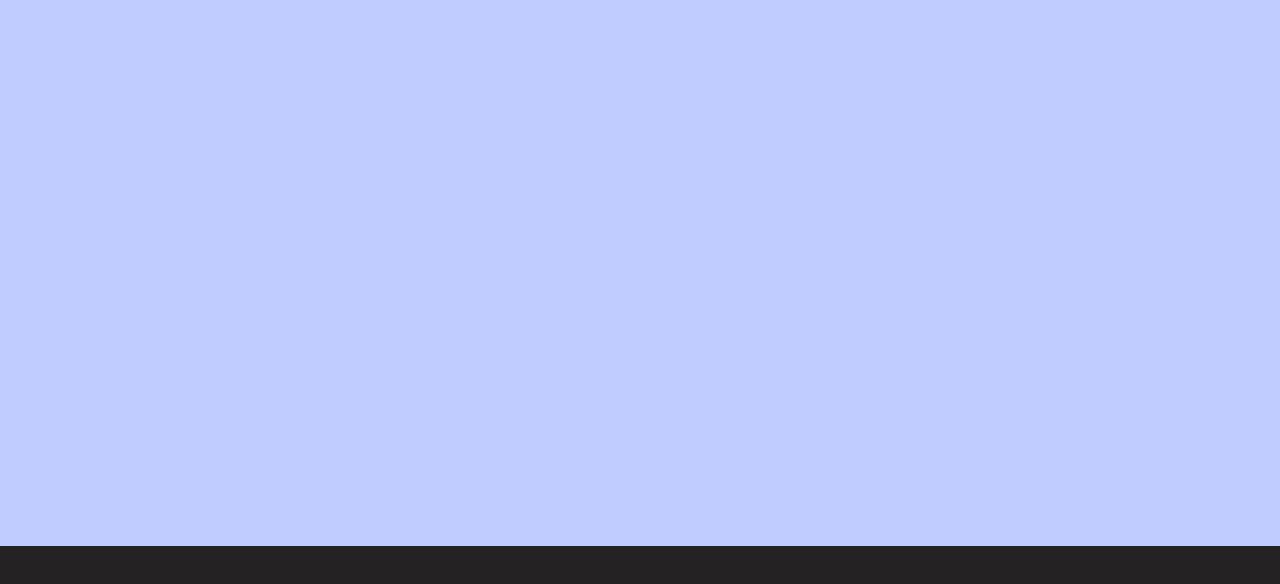
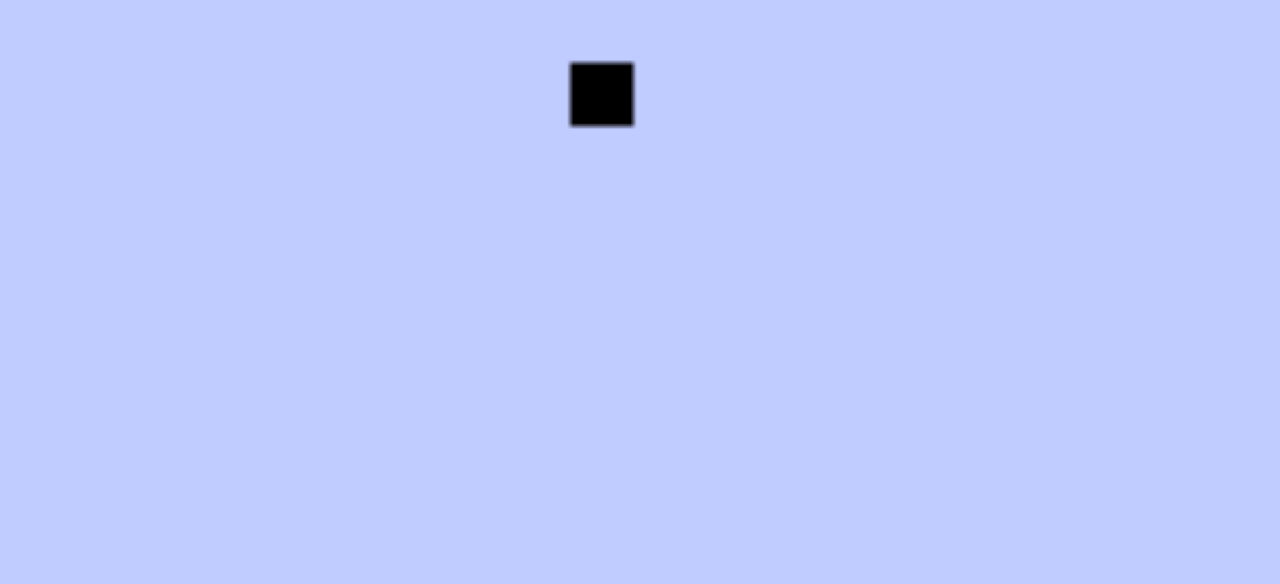
Before and after one commit to lelosegui/fbla2022, a plain HTML site: page src/index.html in a window 1280 px wide. Shown: the part 254-838 px from the top of the page. Before the commit the page ends 804 px from the top, so only its background shows below. Drawn offline with Linux system fonts and the light colour scheme.

Commit message:
added new player

```diff
--- a/src/index.html
+++ b/src/index.html
@@ -8,8 +8,9 @@
     <link rel='stylesheet' type='text/css' media='screen' href='css/main.css'>
 </head>
 <body>
-    <canvas id="playground" width="1900"></canvas>
+    <canvas id="playground" ></canvas>
 
+    <script src="js/block.js"></script>
     <script src='js/main.js'></script>
 </body>
 </html>
--- /dev/null
+++ b/src/js/block.js
@@ -0,0 +1,18 @@
+class Block{
+    constructor(x,y,width,high) {
+        this.x = x;
+        this.y = y;
+        this.width = width;
+        this.high = high;
+    }
+
+    draw(context) {
+
+
+        context.beginPath();
+        context.fillStyle = 'black';
+        context.fillRect(this.x,this.y,this.width,this.high);
+
+        context.fill();
+    }
+}
--- a/src/js/main.js
+++ b/src/js/main.js
@@ -1,14 +1,13 @@
 const canvas = document.getElementById("playground");
 
-//canvas.width = 1900;
 
 const context=canvas.getContext("2d");
-
+const block =new Block(90,50,10,10);
 
 function animate() {
     canvas.height = window.innerHeight;
+    block.draw(context);
+
 }
 
 animate();
-
-//oh
```
